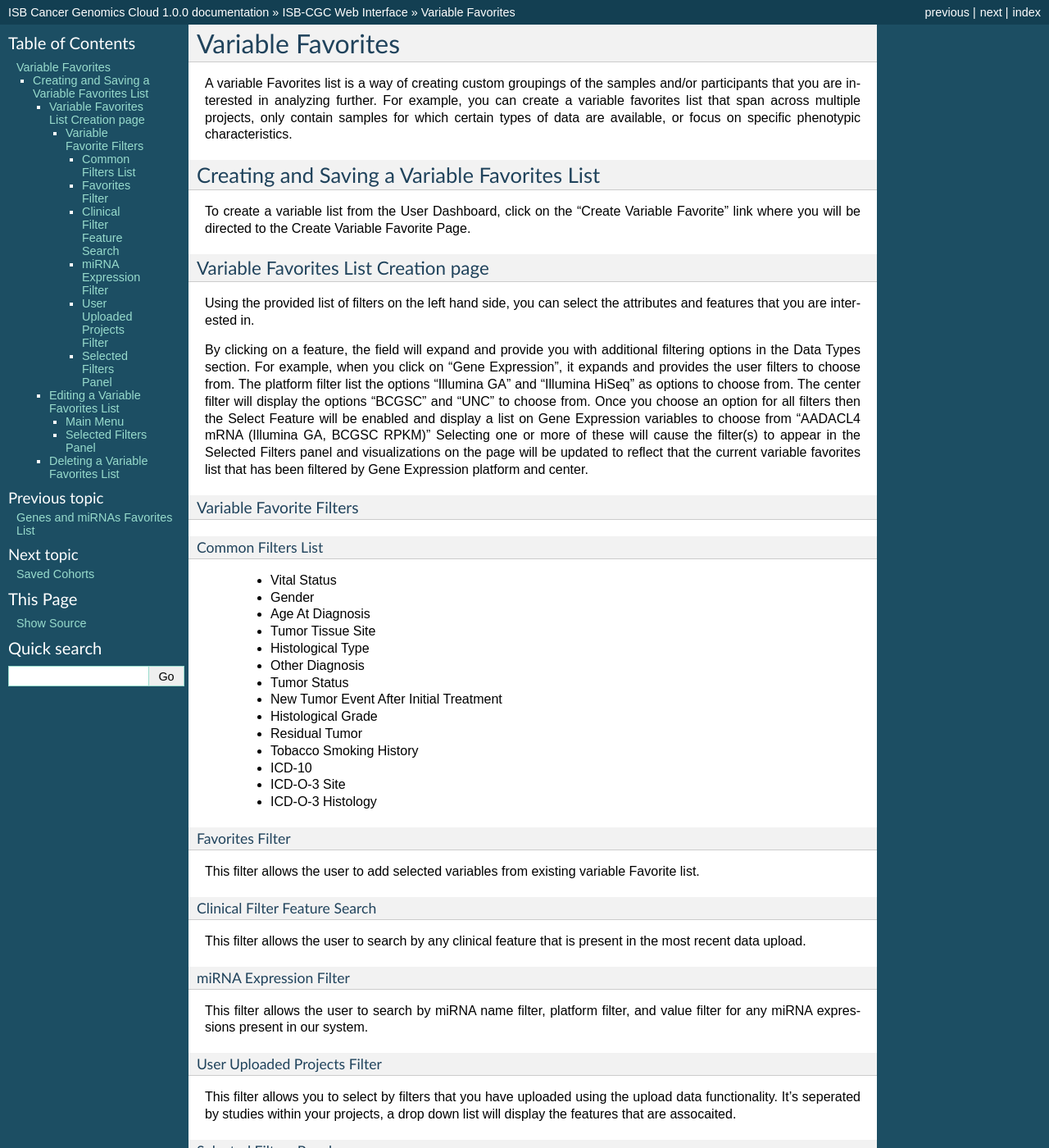
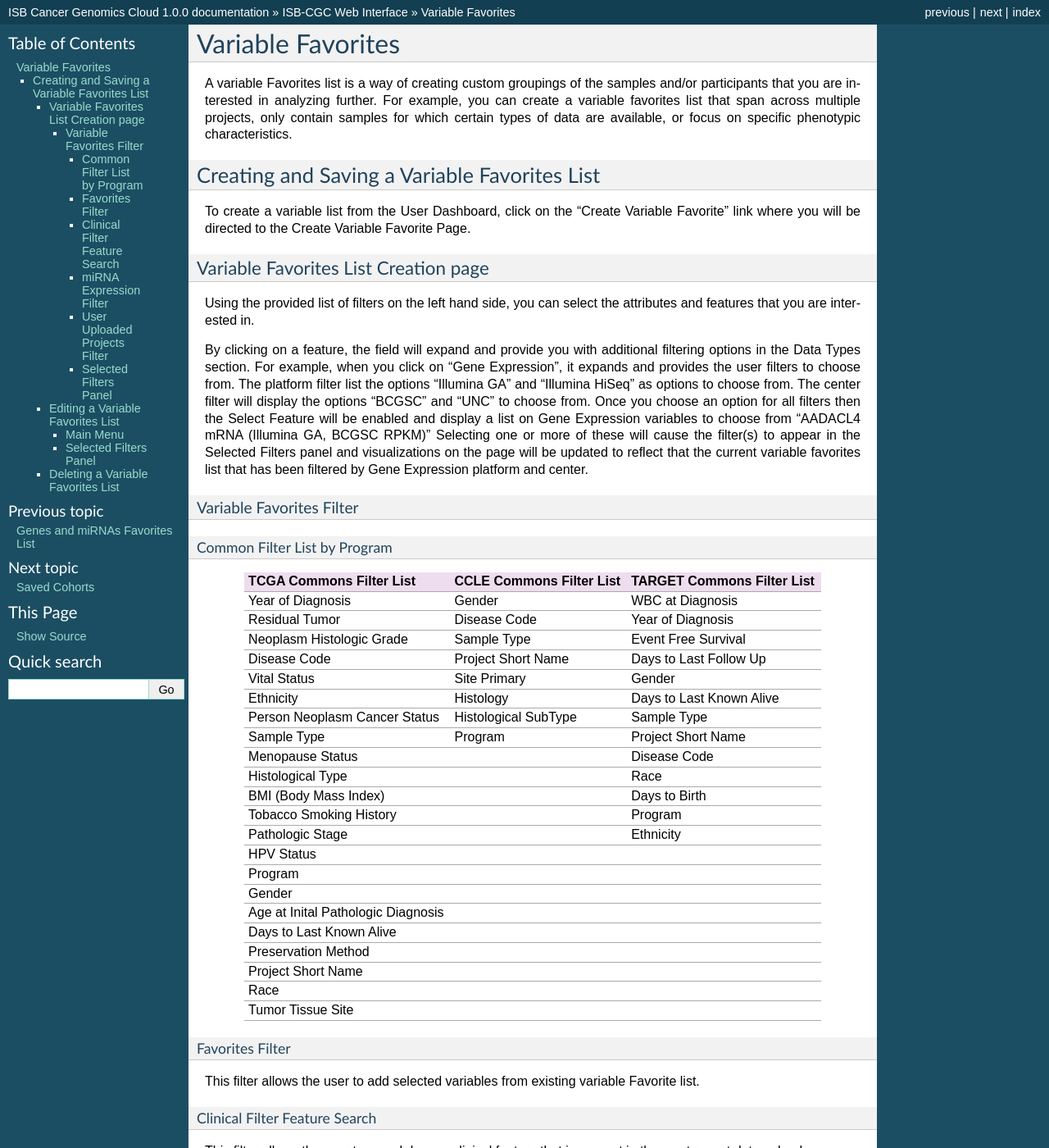
Before and after one commit to isb-cgc/readthedocs, a Sphinx documentation site: the page built from docs/source/sections/webapp/Variable-Favorites.rst, in a window 1280 px wide and 1400 px high. Shown: the whole window at 82% size. Built offline with Sphinx 7.4.7, drawn with Linux system fonts in a browser that asks for light colours; pages that are not in the unit, such as notebooks, are missing from menus.

Commit message:
program filter table added

```diff
--- a/docs/source/sections/webapp/Variable-Favorites.rst
+++ b/docs/source/sections/webapp/Variable-Favorites.rst
@@ -17,24 +17,68 @@
 For example, when you click on “Gene Expression”, it expands and provides the user  filters to choose from. The platform filter list the options "Illumina GA" and "Illumina HiSeq" as options to choose from. The center filter will display the options "BCGSC" and "UNC" to choose from. Once you choose an option for all filters then the Select Feature will be enabled and display a list on Gene Expression variables to choose from "AADACL4 mRNA (Illumina GA, BCGSC RPKM)" Selecting one or more of these will cause the filter(s) to appear in the Selected Filters
 panel and visualizations on the page will be updated to reflect that the current variable favorites list that has been filtered by Gene Expression platform and center.
 
-Variable Favorite Filters
--------------------------
-Common Filters List
-^^^^^^^^^^^^^^^^^^^
-    * Vital Status
-    * Gender
-    * Age At Diagnosis
-    * Tumor Tissue Site
-    * Histological Type
-    * Other Diagnosis
-    * Tumor Status
-    * New Tumor Event After Initial Treatment
-    * Histological Grade
-    * Residual Tumor
-    * Tobacco Smoking History
-    * ICD-10
-    * ICD-O-3 Site
-    * ICD-O-3 Histology
+Variable Favorites Filter
+--------------------------
+
+Common Filter List by Program
+^^^^^^^^^^^^^^^^^^^^^^^^^^^^^^^
+   +-----------------------+------------------------------+---------------------+
+   | TCGA Commons Filter   | CCLE Commons Filter List     | TARGET Commons      |
+   | List                  |                              | Filter List         |
+   +=======================+==============================+=====================+
+   | Year of Diagnosis     | Gender                       | WBC at              |
+   |                       |                              | Diagnosis           |
+   +-----------------------+------------------------------+---------------------+
+   | Residual Tumor        | Disease Code                 | Year of Diagnosis   |
+   +-----------------------+------------------------------+---------------------+
+   | Neoplasm Histologic   | Sample Type                  | Event Free Survival |
+   | Grade                 |                              |                     |
+   +-----------------------+------------------------------+---------------------+
+   | Disease Code          | Project Short Name           | Days to Last Follow |
+   |                       |                              | Up                  |
+   +-----------------------+------------------------------+---------------------+
+   | Vital Status          | Site Primary                 | Gender              |
+   +-----------------------+------------------------------+---------------------+
+   | Ethnicity             | Histology                    | Days to Last Known  |
+   |                       |                              | Alive               |
+   +-----------------------+------------------------------+---------------------+
+   | Person Neoplasm       | Histological SubType         | Sample Type         |
+   | Cancer Status         |                              |                     |
+   +-----------------------+------------------------------+---------------------+
+   | Sample Type           | Program                      | Project Short Name  |
+   +-----------------------+------------------------------+---------------------+
+   | Menopause Status      |                              | Disease Code        |
+   +-----------------------+------------------------------+---------------------+
+   | Histological Type     |                              | Race                |
+   +-----------------------+------------------------------+---------------------+
+   | BMI (Body Mass Index) |                              | Days to Birth       |
+   +-----------------------+------------------------------+---------------------+
+   | Tobacco Smoking       |                              | Program             |
+   | History               |                              |                     |
+   +-----------------------+------------------------------+---------------------+
+   | Pathologic Stage      |                              | Ethnicity           |
+   +-----------------------+------------------------------+---------------------+
+   | HPV Status            |                              |                     |
+   +-----------------------+------------------------------+---------------------+
+   | Program               |                              |                     |
+   +-----------------------+------------------------------+---------------------+
+   | Gender                |                              |                     |
+   +-----------------------+------------------------------+---------------------+
+   | Age at Inital         |                              |                     |
+   | Pathologic Diagnosis  |                              |                     |
+   +-----------------------+------------------------------+---------------------+
+   | Days to Last Known    |                              |                     |
+   | Alive                 |                              |                     |
+   +-----------------------+------------------------------+---------------------+
+   | Preservation Method   |                              |                     |
+   +-----------------------+------------------------------+---------------------+
+   | Project Short Name    |                              |                     |
+   +-----------------------+------------------------------+---------------------+
+   | Race                  |                              |                     |
+   +-----------------------+------------------------------+---------------------+
+   | Tumor Tissue Site     |                              |                     |
+   +-----------------------+------------------------------+---------------------+
+
 
 Favorites Filter
 ^^^^^^^^^^^^^^^^
```
